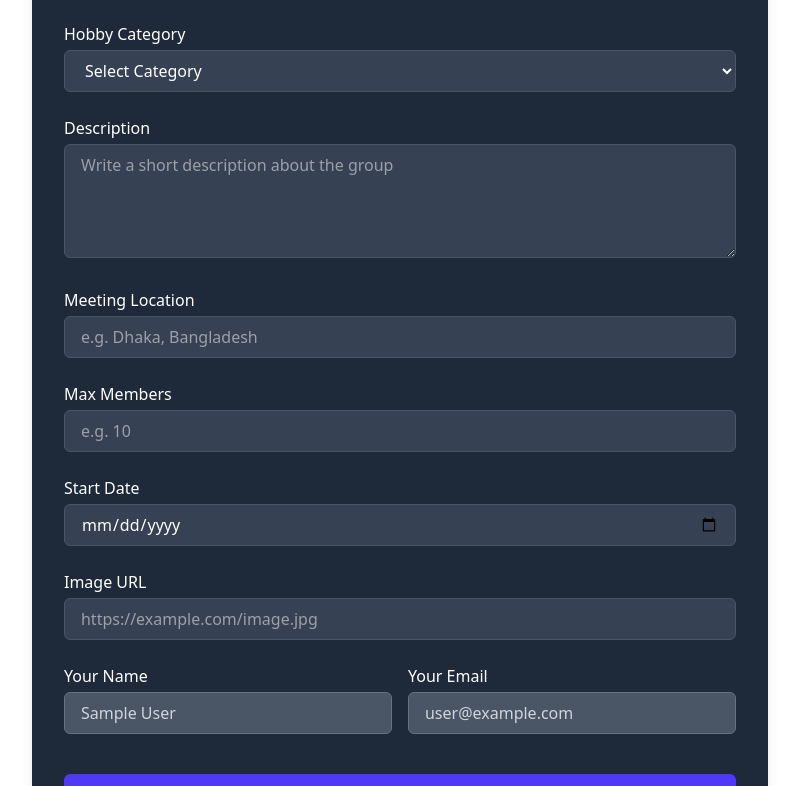
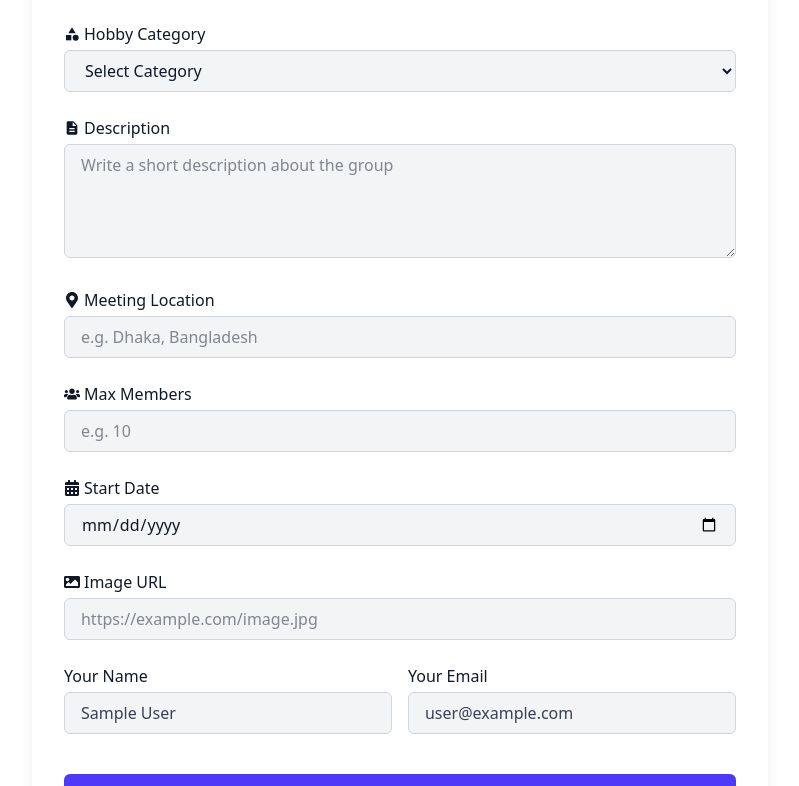
Before and after one commit to arafat22184/assignment-10-client, a React (Vite) app: page /createGroup in a window 1280 px wide. Shown: the part 304-1090 px from the top of the page, without its empty margins (240-1039 px from the left). Built offline with nearby package versions, Linux system fonts and the light colour scheme; no server answers; sample sign-in values are in the browser's storage.

Commit message:
added theme to Create Groups page

```diff
--- a/src/Pages/CreateGroup.jsx
+++ b/src/Pages/CreateGroup.jsx
@@ -1,9 +1,17 @@
 import React, { use } from "react";
 import { AuthContext } from "../Provider/AuthProvider";
 import { toast } from "react-toastify";
+import {
+  FaUsers,
+  FaCalendarAlt,
+  FaMapMarkerAlt,
+  FaImage,
+} from "react-icons/fa";
+import { MdCategory, MdDescription } from "react-icons/md";
+import { IoMdPerson } from "react-icons/io";
 
 const CreateGroup = () => {
-  const { user } = use(AuthContext);
+  const { user, theme } = use(AuthContext);
 
   const handleCreateGroup = (e) => {
     e.preventDefault();
@@ -36,37 +44,47 @@ const CreateGroup = () => {
         form.reset();
       });
   };
+
+  const inputStyle = `w-full px-4 py-2 rounded-md border focus:outline-none focus:ring-2 ${
+    theme === "light"
+      ? "bg-gray-100 border-gray-300 focus:ring-indigo-500"
+      : "bg-gray-700 border-gray-600 focus:ring-indigo-400"
+  }`;
+
   return (
     <div className="max-w-3xl mx-auto px-4 py-10">
       <form
         onSubmit={handleCreateGroup}
-        className="space-y-6 bg-gray-800 p-8 rounded-xl shadow-lg text-white"
+        className={`space-y-6 p-8 rounded-xl shadow-lg transition-colors duration-300 ${
+          theme === "light"
+            ? "bg-white text-gray-900"
+            : "bg-gray-800 text-white"
+        }`}
       >
-        {/* Header */}
-        <h2 className="text-4xl font-bold text-center mb-8 text-white">
-          Create a New Hobby Group
+        <h2 className="text-4xl font-bold text-center mb-8 flex items-center justify-center gap-2">
+          <IoMdPerson className="text-indigo-500" /> Create a New Hobby Group
         </h2>
 
         {/* Group Name */}
         <div>
-          <label className="block mb-1 font-medium">Group Name</label>
+          <label className="mb-1 font-medium flex items-center gap-1">
+            <IoMdPerson /> Group Name
+          </label>
           <input
             type="text"
             name="groupName"
             required
-            className="w-full px-4 py-2 rounded-md bg-gray-700 border border-gray-600 focus:outline-none focus:ring-2 focus:ring-primary"
+            className={inputStyle}
             placeholder="Enter group name"
           />
         </div>
 
         {/* Hobby Category */}
         <div>
-          <label className="block mb-1 font-medium">Hobby Category</label>
-          <select
-            name="hobbyCategory"
-            required
-            className="w-full px-4 py-2 rounded-md bg-gray-700 border border-gray-600 focus:outline-none focus:ring-2 focus:ring-primary"
-          >
+          <label className=" mb-1 font-medium flex items-center gap-1">
+            <MdCategory /> Hobby Category
+          </label>
+          <select name="hobbyCategory" required className={inputStyle}>
             <option value="">Select Category</option>
             <option>Drawing & Painting</option>
             <option>Photography</option>
@@ -81,60 +99,65 @@ const CreateGroup = () => {
 
         {/* Description */}
         <div>
-          <label className="block mb-1 font-medium">Description</label>
+          <label className=" mb-1 font-medium flex items-center gap-1">
+            <MdDescription /> Description
+          </label>
           <textarea
             name="description"
             rows="4"
             required
-            className="w-full px-4 py-2 rounded-md bg-gray-700 border border-gray-600 focus:outline-none focus:ring-2 focus:ring-primary"
+            className={inputStyle}
             placeholder="Write a short description about the group"
           ></textarea>
         </div>
 
         {/* Meeting Location */}
         <div>
-          <label className="block mb-1 font-medium">Meeting Location</label>
+          <label className=" mb-1 font-medium flex items-center gap-1">
+            <FaMapMarkerAlt /> Meeting Location
+          </label>
           <input
             name="meetingLocation"
             type="text"
             required
-            className="w-full px-4 py-2 rounded-md bg-gray-700 border border-gray-600 focus:outline-none focus:ring-2 focus:ring-primary"
+            className={inputStyle}
             placeholder="e.g. Dhaka, Bangladesh"
           />
         </div>
 
         {/* Max Members */}
         <div>
-          <label className="block mb-1 font-medium">Max Members</label>
+          <label className=" mb-1 font-medium flex items-center gap-1">
+            <FaUsers /> Max Members
+          </label>
           <input
             name="maxMembers"
             type="number"
             min={1}
             required
-            className="w-full px-4 py-2 rounded-md bg-gray-700 border border-gray-600 focus:outline-none focus:ring-2 focus:ring-primary"
+            className={inputStyle}
             placeholder="e.g. 10"
           />
         </div>
 
         {/* Start Date */}
         <div>
-          <label className="block mb-1 font-medium">Start Date</label>
-          <input
-            type="date"
-            name="startDate"
-            required
-            className="w-full px-4 py-2 rounded-md bg-gray-700 border border-gray-600 focus:outline-none focus:ring-2 focus:ring-primary"
-          />
+          <label className=" mb-1 font-medium flex items-center gap-1">
+            <FaCalendarAlt /> Start Date
+          </label>
+          <input type="date" name="startDate" required className={inputStyle} />
         </div>
 
         {/* Image URL */}
         <div>
-          <label className="block mb-1 font-medium">Image URL</label>
+          <label className=" mb-1 font-medium flex items-center gap-1">
+            <FaImage /> Image URL
+          </label>
           <input
             name="imageUrl"
             type="url"
             required
-            className="w-full px-4 py-2 rounded-md bg-gray-700 border border-gray-600 focus:outline-none focus:ring-2 focus:ring-primary"
+            className={inputStyle}
             placeholder="https://example.com/image.jpg"
           />
         </div>
@@ -148,7 +171,11 @@ const CreateGroup = () => {
               type="text"
               readOnly
               defaultValue={user?.displayName}
-              className="w-full px-4 py-2 rounded-md bg-gray-600 text-gray-300 border border-gray-500"
+              className={`w-full px-4 py-2 rounded-md border ${
+                theme === "light"
+                  ? "bg-gray-100 text-gray-700 border-gray-300"
+                  : "bg-gray-600 text-gray-300 border-gray-500"
+              }`}
             />
           </div>
           <div>
@@ -158,7 +185,11 @@ const CreateGroup = () => {
               type="email"
               readOnly
               defaultValue={user?.email}
-              className="w-full px-4 py-2 rounded-md bg-gray-600 text-gray-300 border border-gray-500"
+              className={`w-full px-4 py-2 rounded-md border ${
+                theme === "light"
+                  ? "bg-gray-100 text-gray-700 border-gray-300"
+                  : "bg-gray-600 text-gray-300 border-gray-500"
+              }`}
             />
           </div>
         </div>
```
